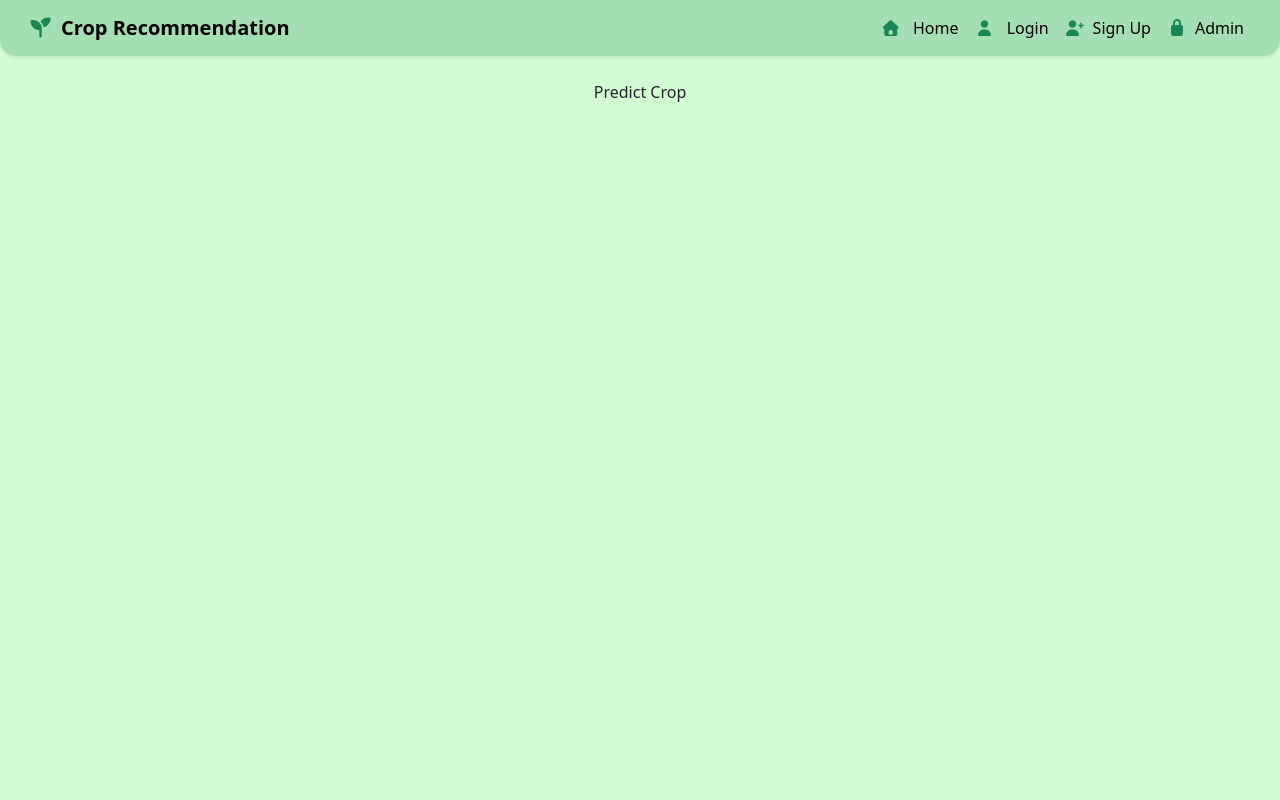
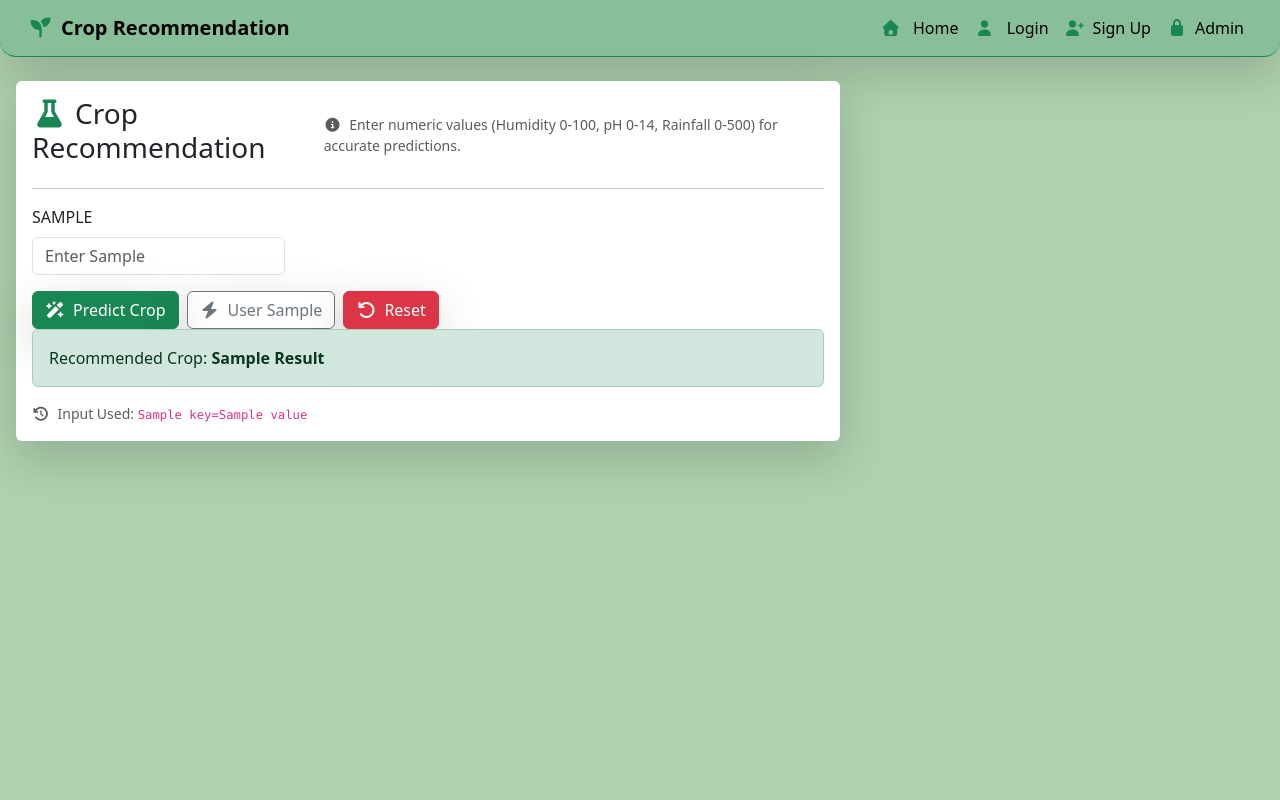
Before and after one commit to maulikcmr05/Crop-Recommendation-Project, a Django app: template crop_project/recommender/templates/predict.html in a window 1280 px wide. Run offline with Django 5.2, Linux system fonts and the light colour scheme; the template is opened without the code that fills it: most values are stand-ins (such as "Sample title", 1, 10 or a date in 2020); some libraries are stand-ins or nearby versions.

Commit message:
project update

```diff
--- a/crop_project/recommender/static/css/style.css
+++ b/crop_project/recommender/static/css/style.css
@@ -1,5 +1,5 @@
 .hero-gradient {
-    background: linear-gradient(135deg, #37873a, #64d26a);
+    background: linear-gradient(135deg, #325933, #5bb960);
 
 }
 .stat-title {
--- a/crop_project/recommender/templates/base.html
+++ b/crop_project/recommender/templates/base.html
@@ -9,9 +9,10 @@
     <link rel="stylesheet" href="https://cdnjs.cloudflare.com/ajax/libs/bootstrap/5.3.9/css/bootstrap.min.css" crossorigin="anonymous" referrerpolicy="no-referrer">
     <link rel="stylesheet" href="https://cdnjs.cloudflare.com/ajax/libs/font-awesome/7.3.1/css/all.min.css" crossorigin="anonymous" referrerpolicy="no-referrer">
     <link rel="stylesheet" href="{% static 'css/style.css' %}"/>
+
 </head>
-<body>
-    <nav class="navbar navbar-expand-lg bg-success bg-opacity-25 shadow-sm rounded-bottom-4 px-3">
+<body style="background-color: #aed1ae; min-height: 100vh; display: flex; flex-direction: column;">
+    <nav class="navbar navbar-expand-lg bg-success bg-opacity-25 shadow-lg rounded-bottom-4 px-3 border-bottom border-success">
   <div class="container-fluid">
     <a class="navbar-brand fw-semibold" href="#"><i class="fas fa-seedling me-2 text-success"></i>Crop Recommendation</a>
     <button class="navbar-toggler" type="button" data-bs-toggle="collapse" data-bs-target="#navbarSupportedContent" aria-controls="navbarSupportedContent">
@@ -21,7 +22,10 @@
       <ul class="navbar-nav ms-auto">
         {% if user.is_authenticated and not user.is_staff %}
         <li class="nav-item">
-          <a class="nav-link active" href="#"><i class="fas fa-flask me-2 text-success"></i>Prediction</a>
+          <a class="nav-link active" href="{% url 'home' %}"><i class="fas fa-home me-2 text-success"></i> Home</a>
+        </li>
+        <li class="nav-item">
+          <a class="nav-link active" href="{% url 'predict' %}"><i class="fas fa-flask me-2 text-success"></i>Prediction</a>
         </li>
         <li class="nav-item">
           <a class="nav-link active" href="#"><i class="fas fa-clock-rotate-left me-2 text-success"></i> History</a>
@@ -36,11 +40,12 @@
           <a class="nav-link active" href="{% url 'logout' %}"><i class="fas fa-right-from-bracket me-2 text-success"></i>Logout</a>
         </li>
         {% elif user.is_authenticated and user.is_staff %}
+
         <li class="nav-item">
           <a class="nav-link active" href="#"><i class="fas fa-gauge me-2 text-success"></i>Dashboard</a>
         </li>
         <li class="nav-item">
-          <a class="nav-link active" href="#"><i class="fas fa-table me-2 text-success"></i> Prediction</a>
+          <a class="nav-link active" href="{% url 'predict' %}"><i class="fas fa-table me-2 text-success"></i> Prediction</a>
         </li>
         <li class="nav-item">
           <a class="nav-link active" href="#"><i class="fas fa-user me-2 text-success"></i>Users</a>
--- a/crop_project/recommender/templates/predict.html
+++ b/crop_project/recommender/templates/predict.html
@@ -3,15 +3,58 @@
 {% block title %}Predict Crop{% endblock %}
 
 {% block content %}
-<style>
-    body {
-        background-color: #d2fcd2;
-        min-height: 100vh;
-        display: flex;
-        flex-direction: column;
-    }
-</style>
-<div class="row justify-content-center ">
-    Predict Crop
+
+<div class="row g-4 " >
+    <div class="col-lg-8">
+        <div class="card shadow-lg border-0">
+            <div class="card-body">
+                <div class="d-flex justify-content-between align-items-center mb-3">
+                    <h3><i class="fas fa-flask me-2 text-success"></i>Crop Recommendation</h3>
+                    <div class="text-muted small d-none d-md-block">
+                        <i class="fas fa-info-circle me-2"></i>Enter numeric values (Humidity 0-100, pH 0-14, Rainfall 0-500) for accurate predictions.
+                    </div>
+                </div>
+                <hr/>
+                <form method="POST" id="predicatForm">
+                    {% csrf_token %}
+                    <div class="row g-3">
+                        {% for c in feature_order %}
+                            <div class="col-md-4">
+                                <label class="form-label text-uppercase">{{ c }}</label>
+                                {% if c == "humidity" %}
+                                    <input type="number" class="form-control" name="{{ c }}" min="0" max="100" step="0.01" required placeholder="Enter Humidity">
+                                {% elif c == "ph" %}
+                                    <input type="number" class="form-control" name="{{ c }}" min="0" max="14" step="0.01" required placeholder="Enter pH">
+                                {% elif c == "rainfall" %}
+                                    <input type="number" class="form-control" name="{{ c }}" min="0" max="500" step="0.01" required placeholder="Enter Rainfall">
+                                {% else %}
+                                    <input type="number" class="form-control" name="{{ c }}" min="0" max="100" step="0.01" required placeholder="Enter {{ c|title }}">
+                                {% endif %}
+                            </div>
+                        {% endfor %}
+                    </div>
+                    <div class="d-flex flex-wrap gap-2 mt-3">
+                        <button type="submit" class="btn btn-success shadow-lg"><i class="fas fa-wand-magic-sparkles me-2"></i>Predict Crop</button>
+                        <button type="reset" class="btn btn-outline-secondary shadow-lg"><i class="fas fa-bolt me-2"></i>User Sample</button>
+                        <button type="reset" class="btn btn-danger shadow-lg"><i class="fas fa-undo me-2"></i>Reset</button>
+                    </div>
+                </form>
+                {% if result %}
+                    <div class="alert alert-success">
+                        Recommended Crop:<strong> {{ result | title }}</strong>
+                    </div>
+                {% endif %}
+                {% if last_data %}
+                    <div class="small text-muted mt-3">
+                        <i class="fas fa-clock-rotate-left me-2"></i>Input Used:
+                        {% for key, value in last_data.items %}
+                            <code>{{key}}={{value}}</code>{% if not forloop.last %}, {% endif %}
+                        {% endfor %}
+                    </div>
+                {% endif %}
+
+            </div>
+        </div>
+    </div>
 </div>
 {% endblock %}
```
Also changed, not shown: crop_project/recommender/templates/home.html (+2 -10 lines), crop_project/recommender/templates/signup.html (+0 -8 lines), crop_project/recommender/views.py (+15 -1 lines), crop_project/db.sqlite3.
